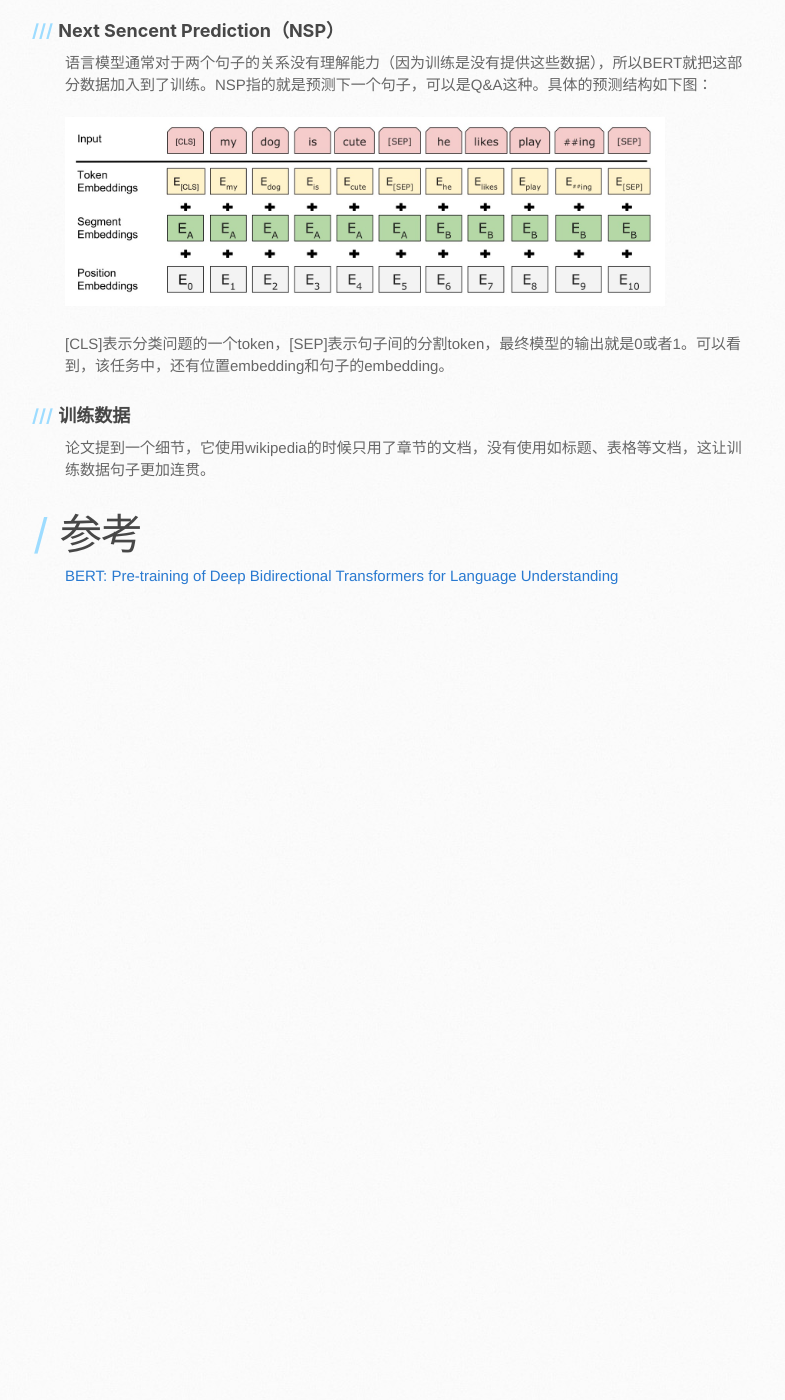
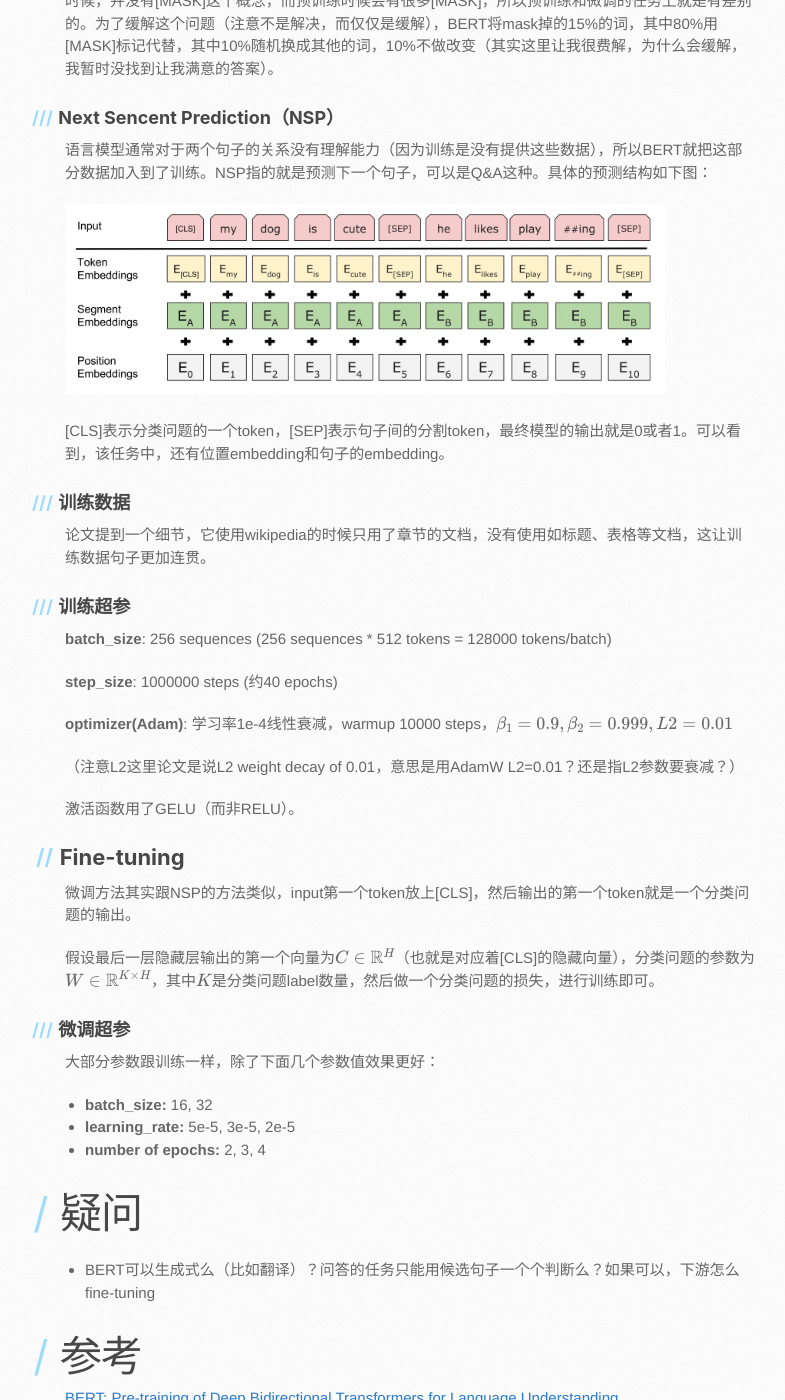
Before and after one commit to hahadsg/hahadsg.github.io, a Jekyll site: the page built from MachineLearning/NLP/BERT.md, in a window 1280 px wide and 1400 px high, scrolled down 1459 px. Shown: the whole window, without its empty margins (105-890 px from the left). Built offline with Jekyll 4.4.1, drawn with Linux system fonts in a browser that asks for light colours; our own code applies the rules of GitHub Pages for plain Markdown files; formulas are drawn with MathJax 3; the repository's description, which GitHub fills in, is left out; before the commit the page ends 2089 px from its top, so only the background shows below that; some of the changed text lies outside the part shown.

Commit message:
update BERT

```diff
--- a/MachineLearning/NLP/BERT.md
+++ b/MachineLearning/NLP/BERT.md
@@ -21,6 +21,8 @@ BERT的结构跟GPT和ELMo结构的对比图如下：
 <img src="./assets/BERT/arch_compare.jpg" alt="drawing" width="700"/>
 
 ELMo使用的两个单向LSTM的提取器，GPT使用了单向的Transformer。而BERT使用了双向的Transformer。Transformer的一些细节可以看[这里](./transformer.md)，其实BERT和GPT的Transformer就用了encoder部分。
+
+假设$$L$$是Transformer的层数，$$H$$是隐藏层大小（也是embedding大小），$$A$$是multi-head的数量。BERT-BASIC结构的参数为：$$L=12, H=786, A=12$$；BERT-LARGE结构的参数为：$$L=24, H=1024, A=16$$。
 
 ## Pre-training
 
@@ -44,9 +46,35 @@ BERT用了MLM和NSP两种方法进行预训练。
 
 论文提到一个细节，它使用wikipedia的时候只用了章节的文档，没有使用如标题、表格等文档，这让训练数据句子更加连贯。
 
+### 训练超参
 
+**batch_size**: 256 sequences (256 sequences * 512 tokens = 128000 tokens/batch)
 
+**step_size**: 1000000 steps (约40 epochs)
 
+**optimizer(Adam)**: 学习率1e-4线性衰减，warmup 10000 steps，$$\beta_1=0.9, \beta_2=0.999, L2=0.01$$
+
+（注意L2这里论文是说L2 weight decay of 0.01，意思是用AdamW L2=0.01？还是指L2参数要衰减？）
+
+激活函数用了GELU（而非RELU）。
+
+## Fine-tuning
+
+微调方法其实跟NSP的方法类似，input第一个token放上[CLS]，然后输出的第一个token就是一个分类问题的输出。
+
+假设最后一层隐藏层输出的第一个向量为$$C \in \mathbb{R}^H$$（也就是对应着[CLS]的隐藏向量），分类问题的参数为$$W \in \mathbb{R}^{K\times H}$$，其中$$K$$是分类问题label数量，然后做一个分类问题的损失，进行训练即可。
+
+### 微调超参
+
+大部分参数跟训练一样，除了下面几个参数值效果更好：
+
+* **batch_size:** 16, 32
+* **learning_rate:** 5e-5, 3e-5, 2e-5
+* **number of epochs:** 2, 3, 4
+
+# 疑问
+
+* BERT可以生成式么（比如翻译）？问答的任务只能用候选句子一个个判断么？如果可以，下游怎么fine-tuning
 
 # 参考
 
```
Also changed, not shown: other parts of MachineLearning/NLP/BERT.md (+1 -1 lines).
